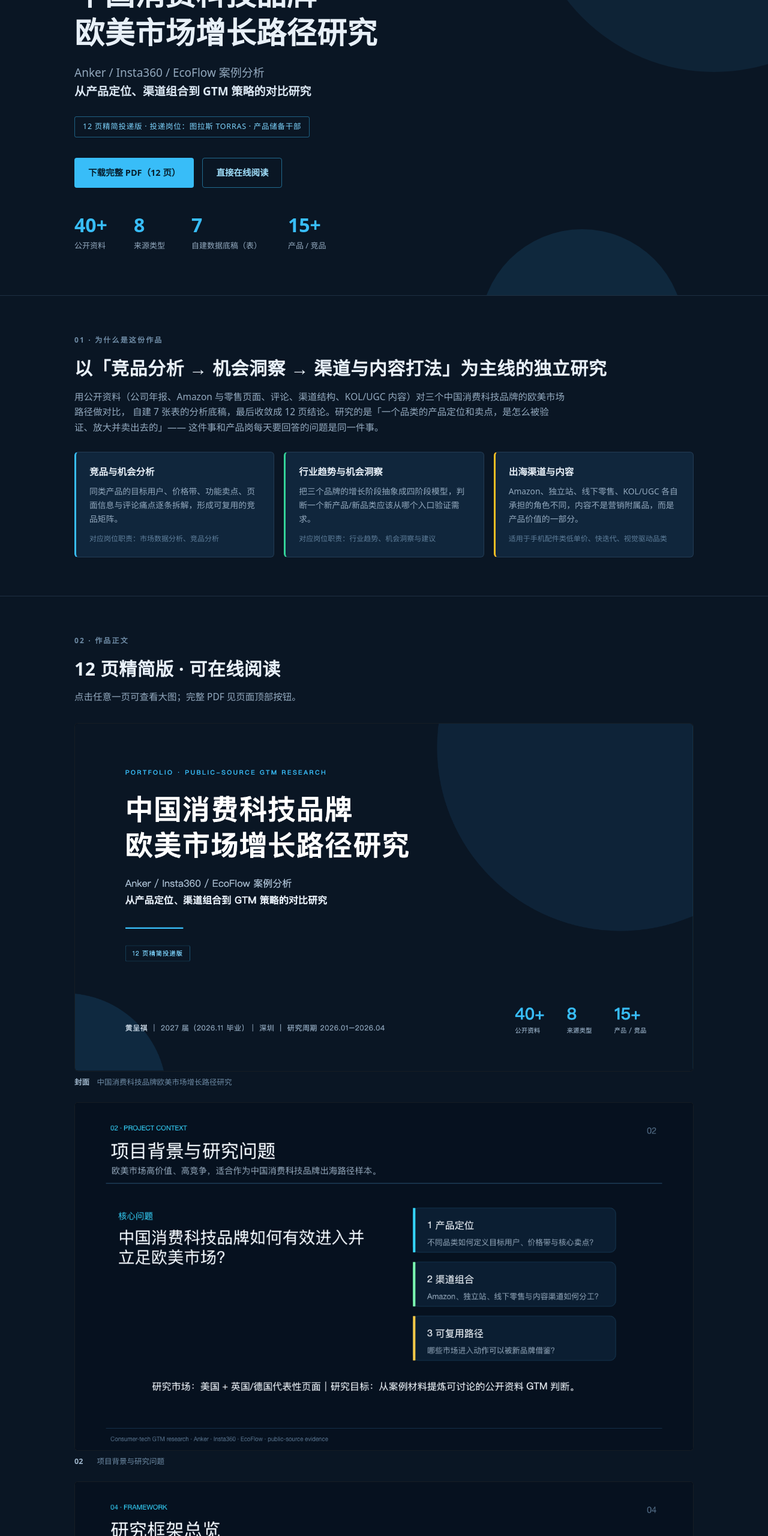
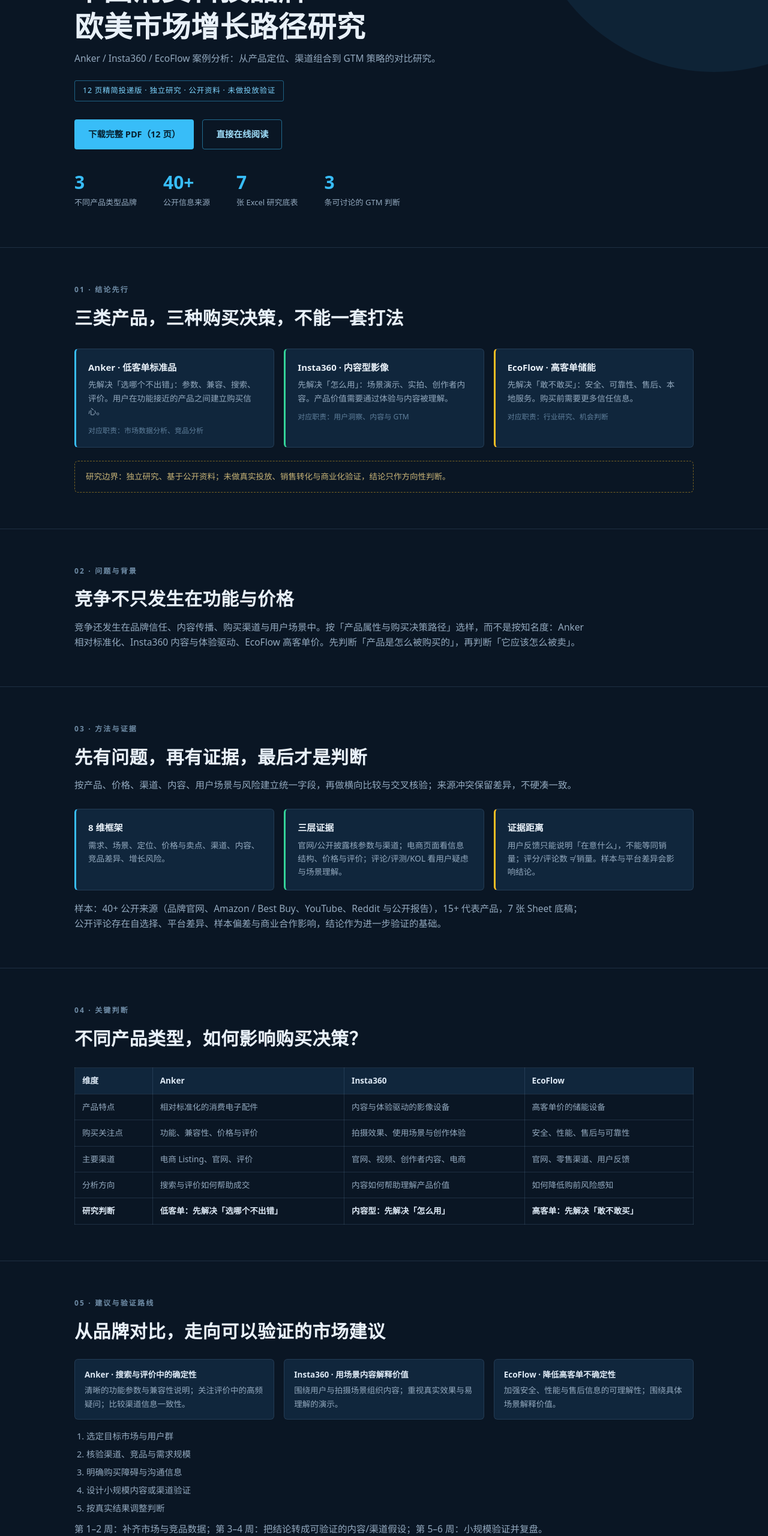
Before and after one commit to h142404351-hash/chengqi-portfolio, a plain HTML site: page index.html in a window 1280 px wide. Shown: the part 180-2740 px from the top of the page at 60% size. Drawn offline with Linux system fonts and the light colour scheme.

Commit message:
更新消费科技作品集内容：同步最新案例结论（三类产品/3条判断/8维框架/验证路线），统计与日期更新

```diff
--- a/index.html
+++ b/index.html
@@ -6,186 +6,157 @@
 <meta name="robots" content="noindex, nofollow">
 <title>黄呈祺 · 作品集｜中国消费科技品牌欧美市场增长路径研究</title>
 <style>
-  :root{
-    --bg:#0A1624; --bg2:#0F2135; --card:#10263C; --line:rgba(120,160,200,.18);
-    --fg:#E8F0F8; --muted:#93A9BE; --cyan:#38BDF8; --green:#34D399; --amber:#FBBF24;
-  }
-  *{box-sizing:border-box}
-  html{scroll-behavior:smooth}
-  body{
-    margin:0;background:var(--bg);color:var(--fg);
-    font-family:"PingFang SC","Hiragino Sans GB","Heiti SC","Microsoft YaHei",system-ui,sans-serif;
-    -webkit-font-smoothing:antialiased;line-height:1.65;
-  }
+:root{--bg:#0A1624;--bg2:#0F2135;--card:#10263C;--line:rgba(120,160,200,.18);--fg:#E8F0F8;--muted:#93A9BE;--cyan:#38BDF8;--green:#34D399;--amber:#FBBF24}
+*{box-sizing:border-box}html{scroll-behavior:smooth}
+body{margin:0;background:var(--bg);color:var(--fg);font-family:"PingFang SC","Hiragino Sans GB","Heiti SC","Microsoft YaHei",system-ui,sans-serif;-webkit-font-smoothing:antialiased;line-height:1.65}
 a{color:var(--cyan);text-decoration:none}
 .wrap{max-width:1080px;margin:0 auto;padding:0 24px}
-  /* hero */
-  .hero{position:relative;overflow:hidden;padding:96px 0 72px;border-bottom:1px solid var(--line)}
-  .hero::before,.hero::after{content:"";position:absolute;border-radius:50%;background:#123049;opacity:.5}
-  .hero::before{width:620px;height:620px;right:-220px;top:-320px}
-  .hero::after{width:340px;height:340px;right:140px;bottom:-230px;background:#143A57}
+.hero{position:relative;overflow:hidden;padding:92px 0 64px;border-bottom:1px solid var(--line)}
+.hero::before{content:"";position:absolute;width:620px;height:620px;right:-220px;top:-320px;border-radius:50%;background:#123049;opacity:.5}
 .hero .wrap{position:relative}
 .eyebrow{font-size:12px;letter-spacing:.22em;color:var(--cyan);font-weight:600}
-  h1{font-size:clamp(28px,4.2vw,50px);line-height:1.28;margin:22px 0 0;letter-spacing:.5px}
-  .sub{margin-top:20px;font-size:clamp(15px,1.6vw,19px);color:var(--muted)}
-  .sub b{color:#DCE8F4;font-weight:600}
-  .tag{display:inline-block;margin-top:26px;padding:6px 13px;border:1px solid rgba(56,189,248,.45);border-radius:3px;font-size:12.5px;color:#7DD3FC;letter-spacing:.06em}
-  .btns{margin-top:34px;display:flex;gap:14px;flex-wrap:wrap}
+h1{font-size:clamp(28px,4.2vw,48px);line-height:1.28;margin:20px 0 0;letter-spacing:.5px}
+.sub{margin-top:18px;font-size:clamp(15px,1.6vw,19px);color:var(--muted)} .sub b{color:#DCE8F4}
+.tag{display:inline-block;margin-top:24px;padding:6px 13px;border:1px solid rgba(56,189,248,.45);border-radius:3px;font-size:12.5px;color:#7DD3FC;letter-spacing:.06em}
+.btns{margin-top:30px;display:flex;gap:14px;flex-wrap:wrap}
 .btn{padding:12px 22px;border-radius:4px;font-size:14.5px;font-weight:600;border:1px solid transparent}
-  .btn.primary{background:var(--cyan);color:#06202F}
-  .btn.ghost{border-color:rgba(56,189,248,.5);color:#9EDCF8}
-  .stats{display:flex;gap:44px;margin-top:46px;flex-wrap:wrap}
-  .stat b{display:block;font-size:32px;color:var(--cyan);line-height:1;font-weight:600}
+.btn.primary{background:var(--cyan);color:#06202F} .btn.ghost{border-color:rgba(56,189,248,.5);color:#9EDCF8}
+.stats{display:flex;gap:44px;margin-top:40px;flex-wrap:wrap}
+.stat b{display:block;font-size:30px;color:var(--cyan);line-height:1;font-weight:600}
 .stat em{display:block;margin-top:8px;font-size:13px;color:var(--muted);font-style:normal}
-  /* sections */
-  section{padding:64px 0;border-bottom:1px solid var(--line)}
+section{padding:60px 0;border-bottom:1px solid var(--line)}
 .kicker{font-size:12px;letter-spacing:.18em;color:#6F8CA6;font-weight:600}
 h2{font-size:clamp(22px,2.6vw,30px);margin:12px 0 8px;letter-spacing:.5px}
-  .lead{color:var(--muted);font-size:15.5px;max-width:820px;margin:10px 0 0}
-  .cards{display:grid;grid-template-columns:repeat(auto-fit,minmax(240px,1fr));gap:16px;margin-top:28px}
-  .card{background:var(--card);border:1px solid var(--line);border-left:3px solid var(--cyan);border-radius:6px;padding:20px 22px}
-  .card:nth-child(2){border-left-color:var(--green)}
-  .card:nth-child(3){border-left-color:var(--amber)}
-  .card h3{margin:0 0 8px;font-size:15.5px}
-  .card p{margin:0;font-size:13.8px;color:var(--muted)}
-  .card .mini{display:block;margin-top:12px;font-size:12px;color:#5F7F9B}
-  /* pages */
-  .pages{display:grid;gap:22px;margin-top:30px}
-  figure{margin:0}
-  figure a{display:block;border-radius:6px;overflow:hidden;border:1px solid var(--line);background:#000;line-height:0}
-  figure img{width:100%;height:auto;display:block;transition:opacity .15s}
-  figure a:hover img{opacity:.9}
-  figcaption{margin-top:8px;font-size:12.5px;color:#6F8CA6;display:flex;gap:10px}
-  figcaption b{color:#9FB6CB;font-weight:600;min-width:2.2em}
-  /* method */
-  .twocol{display:grid;grid-template-columns:1.15fr .85fr;gap:36px;margin-top:26px}
-  .list{margin:0;padding-left:18px;color:var(--muted);font-size:14.4px}
-  .list li{margin:9px 0}
-  .list b{color:#D7E4F0;font-weight:600}
-  .box{background:var(--bg2);border:1px solid var(--line);border-radius:6px;padding:20px 22px}
-  .box h3{margin:0 0 12px;font-size:14px;color:#9FB6CB;letter-spacing:.04em}
-  .box .row{display:flex;justify-content:space-between;gap:12px;padding:8px 0;border-bottom:1px dashed var(--line);font-size:13.5px;color:var(--muted)}
-  .box .row:last-child{border-bottom:0}
-  .box .row b{color:var(--fg);font-weight:600}
-  footer{padding:44px 0 60px;color:#5F7F9B;font-size:13px}
-  footer .wrap{display:flex;justify-content:space-between;gap:16px;flex-wrap:wrap}
-  @media (max-width:760px){
-    .twocol{grid-template-columns:1fr;gap:24px}
-    .hero{padding:64px 0 52px}
-    .stats{gap:28px}
-  }
+.lead{color:var(--muted);font-size:15.5px;max-width:860px;margin:10px 0 0}
+.cards{display:grid;grid-template-columns:repeat(auto-fit,minmax(240px,1fr));gap:16px;margin-top:26px}
+.card{background:var(--card);border:1px solid var(--line);border-left:3px solid var(--cyan);border-radius:6px;padding:18px 20px}
+.card:nth-child(2){border-left-color:var(--green)} .card:nth-child(3){border-left-color:var(--amber)}
+.card h3{margin:0 0 6px;font-size:15px} .card p{margin:0;font-size:13.6px;color:var(--muted)}
+.card .mini{display:block;margin-top:10px;font-size:12px;color:#5F7F9B}
+.bound{margin-top:22px;padding:14px 18px;border:1px dashed rgba(251,191,36,.45);border-radius:6px;color:#C8B477;font-size:13.5px}
+table{width:100%;border-collapse:collapse;margin-top:24px;font-size:13.6px}
+th,td{border:1px solid var(--line);padding:10px 12px;text-align:left;vertical-align:top}
+th{background:var(--card);color:#DCE8F4;font-weight:600} td{color:var(--muted)}
+td b{color:#DCE8F4}
+.pages{display:grid;gap:24px;margin-top:28px}
+figure{margin:0} figure a{display:block;border-radius:6px;overflow:hidden;border:1px solid var(--line);background:#000;line-height:0}
+figure img{width:100%;height:auto;display:block} figure a:hover img{opacity:.92}
+figcaption{margin-top:8px;font-size:12.5px;color:#6F8CA6;display:flex;gap:10px} figcaption b{color:#9FB6CB;min-width:2.2em}
+ol.list{margin:16px 0 0;padding-left:20px;color:var(--muted);font-size:14.5px} ol.list li{margin:6px 0}
+.row{display:grid;grid-template-columns:repeat(auto-fit,minmax(260px,1fr));gap:16px;margin-top:22px}
+.step{background:var(--card);border:1px solid var(--line);border-radius:6px;padding:14px 16px;font-size:13.5px;color:var(--muted)} .step b{color:#DCE8F4;display:block;margin-bottom:4px}
+footer{padding:40px 0 60px;color:#5F7F9B;font-size:12.5px}
 </style>
 </head>
 <body>
-
-<header class="hero">
-  <div class="wrap">
+<header class="hero"><div class="wrap">
   <div class="eyebrow">PORTFOLIO · PUBLIC-SOURCE GTM RESEARCH</div>
   <h1>中国消费科技品牌<br>欧美市场增长路径研究</h1>
-    <div class="sub">
-      Anker / Insta360 / EcoFlow 案例分析<br>
-      <b>从产品定位、渠道组合到 GTM 策略的对比研究</b>
-    </div>
-    <div class="tag">12 页精简投递版 · 投递岗位：图拉斯 TORRAS · 产品储备干部</div>
+  <p class="lead">Anker / Insta360 / EcoFlow 案例分析：从产品定位、渠道组合到 GTM 策略的对比研究。</p>
+  <div class="tag">12 页精简投递版 · 独立研究 · 公开资料 · 未做投放验证</div>
   <div class="btns">
     <a class="btn primary" href="portfolio.pdf" target="_blank" rel="noopener">下载完整 PDF（12 页）</a>
     <a class="btn ghost" href="#pages">直接在线阅读</a>
   </div>
   <div class="stats">
-      <div class="stat"><b>40+</b><em>公开资料</em></div>
-      <div class="stat"><b>8</b><em>来源类型</em></div>
-      <div class="stat"><b>7</b><em>自建数据底稿（表）</em></div>
-      <div class="stat"><b>15+</b><em>产品 / 竞品</em></div>
+    <div class="stat"><b>3</b><em>不同产品类型品牌</em></div>
+    <div class="stat"><b>40+</b><em>公开信息来源</em></div>
+    <div class="stat"><b>7</b><em>张 Excel 研究底表</em></div>
+    <div class="stat"><b>3</b><em>条可讨论的 GTM 判断</em></div>
   </div>
+</div></header>
+
+<section><div class="wrap">
+  <div class="kicker">01 · 结论先行</div>
+  <h2>三类产品，三种购买决策，不能一套打法</h2>
+  <div class="cards">
+    <div class="card"><h3>Anker · 低客单标准品</h3><p>先解决「选哪个不出错」：参数、兼容、搜索、评价。用户在功能接近的产品之间建立购买信心。</p><span class="mini">对应职责：市场数据分析、竞品分析</span></div>
+    <div class="card"><h3>Insta360 · 内容型影像</h3><p>先解决「怎么用」：场景演示、实拍、创作者内容。产品价值需要通过体验与内容被理解。</p><span class="mini">对应职责：用户洞察、内容与 GTM</span></div>
+    <div class="card"><h3>EcoFlow · 高客单储能</h3><p>先解决「敢不敢买」：安全、可靠性、售后、本地服务。购买前需要更多信任信息。</p><span class="mini">对应职责：行业研究、机会判断</span></div>
   </div>
-</header>
+  <div class="bound">研究边界：独立研究、基于公开资料；未做真实投放、销售转化与商业化验证，结论只作方向性判断。</div>
+</div></section>
 
-<section id="why">
-  <div class="wrap">
-    <div class="kicker">01 · 为什么是这份作品</div>
-    <h2>以「竞品分析 → 机会洞察 → 渠道与内容打法」为主线的独立研究</h2>
-    <p class="lead">
-      用公开资料（公司年报、Amazon 与零售页面、评论、渠道结构、KOL/UGC 内容）对三个中国消费科技品牌的欧美市场路径做对比，
-      自建 7 张表的分析底稿，最后收敛成 12 页结论。研究的是「一个品类的产品定位和卖点，是怎么被验证、放大并卖出去的」——
-      这件事和产品岗每天要回答的问题是同一件事。
-    </p>
+<section><div class="wrap">
+  <div class="kicker">02 · 问题与背景</div>
+  <h2>竞争不只发生在功能与价格</h2>
+  <p class="lead">竞争还发生在品牌信任、内容传播、购买渠道与用户场景中。按「产品属性与购买决策路径」选样，而不是按知名度：Anker 相对标准化、Insta360 内容与体验驱动、EcoFlow 高客单价。先判断「产品是怎么被购买的」，再判断「它应该怎么被卖」。</p>
+</div></section>
+
+<section><div class="wrap">
+  <div class="kicker">03 · 方法与证据</div>
+  <h2>先有问题，再有证据，最后才是判断</h2>
+  <p class="lead">按产品、价格、渠道、内容、用户场景与风险建立统一字段，再做横向比较与交叉核验；来源冲突保留差异，不硬凑一致。</p>
   <div class="cards">
-      <div class="card">
-        <h3>竞品与机会分析</h3>
-        <p>同类产品的目标用户、价格带、功能卖点、页面信息与评论痛点逐条拆解，形成可复用的竞品矩阵。</p>
-        <span class="mini">对应岗位职责：市场数据分析、竞品分析</span>
+    <div class="card"><h3>8 维框架</h3><p>需求、场景、定位、价格与卖点、渠道、内容、竞品差异、增长风险。</p></div>
+    <div class="card"><h3>三层证据</h3><p>官网/公开披露核参数与渠道；电商页面看信息结构、价格与评价；评论/评测/KOL 看用户疑虑与场景理解。</p></div>
+    <div class="card"><h3>证据距离</h3><p>用户反馈只能说明「在意什么」，不能等同销量；评分/评论数 ≠ 销量。样本与平台差异会影响结论。</p></div>
   </div>
-      <div class="card">
-        <h3>行业趋势与机会洞察</h3>
-        <p>把三个品牌的增长阶段抽象成四阶段模型，判断一个新产品/新品类应该从哪个入口验证需求。</p>
-        <span class="mini">对应岗位职责：行业趋势、机会洞察与建议</span>
+  <p class="lead" style="margin-top:18px">样本：40+ 公开来源（品牌官网、Amazon / Best Buy、YouTube、Reddit 与公开报告），15+ 代表产品，7 张 Sheet 底稿；公开评论存在自选择、平台差异、样本偏差与商业合作影响，结论作为进一步验证的基础。</p>
+</div></section>
+
+<section><div class="wrap">
+  <div class="kicker">04 · 关键判断</div>
+  <h2>不同产品类型，如何影响购买决策？</h2>
+  <table>
+    <tr><th>维度</th><th>Anker</th><th>Insta360</th><th>EcoFlow</th></tr>
+    <tr><td>产品特点</td><td>相对标准化的消费电子配件</td><td>内容与体验驱动的影像设备</td><td>高客单价的储能设备</td></tr>
+    <tr><td>购买关注点</td><td>功能、兼容性、价格与评价</td><td>拍摄效果、使用场景与创作体验</td><td>安全、性能、售后与可靠性</td></tr>
+    <tr><td>主要渠道</td><td>电商 Listing、官网、评价</td><td>官网、视频、创作者内容、电商</td><td>官网、零售渠道、用户反馈</td></tr>
+    <tr><td>分析方向</td><td>搜索与评价如何帮助成交</td><td>内容如何帮助理解产品价值</td><td>如何降低购前风险感知</td></tr>
+    <tr><td><b>研究判断</b></td><td><b>低客单：先解决「选哪个不出错」</b></td><td><b>内容型：先解决「怎么用」</b></td><td><b>高客单：先解决「敢不敢买」</b></td></tr>
+  </table>
+</div></section>
+
+<section><div class="wrap">
+  <div class="kicker">05 · 建议与验证路线</div>
+  <h2>从品牌对比，走向可以验证的市场建议</h2>
+  <div class="row">
+    <div class="step"><b>Anker · 搜索与评价中的确定性</b>清晰的功能参数与兼容性说明；关注评价中的高频疑问；比较渠道信息一致性。</div>
+    <div class="step"><b>Insta360 · 用场景内容解释价值</b>围绕用户与拍摄场景组织内容；重视真实效果与易理解的演示。</div>
+    <div class="step"><b>EcoFlow · 降低高客单不确定性</b>加强安全、性能与售后信息的可理解性；围绕具体场景解释价值。</div>
   </div>
-      <div class="card">
-        <h3>出海渠道与内容</h3>
-        <p>Amazon、独立站、线下零售、KOL/UGC 各自承担的角色不同，内容不是营销附属品，而是产品价值的一部分。</p>
-        <span class="mini">适用于手机配件类低单价、快迭代、视觉驱动品类</span>
+  <ol class="list">
+    <li>选定目标市场与用户群</li>
+    <li>核验渠道、竞品与需求规模</li>
+    <li>明确购买障碍与沟通信息</li>
+    <li>设计小规模内容或渠道验证</li>
+    <li>按真实结果调整判断</li>
+  </ol>
+  <p class="lead">第 1–2 周：补齐市场与竞品数据；第 3–4 周：把结论转成可验证的内容/渠道假设；第 5–6 周：小规模验证并复盘。</p>
+</div></section>
+
+<section id="pages"><div class="wrap">
+  <div class="kicker">06 · 作品正文</div>
+  <h2>12 页精简版 · 可在线阅读</h2>
+  <p class="lead">点击任意一页查看大图；完整 PDF 见页面顶部按钮。</p>
+  <div class="pages">
+<figure><a href="img/p01.png" target="_blank" rel="noopener"><img src="img/p01.png" alt="封面" loading="lazy"></a><figcaption><b>封面</b><span>中国消费科技品牌欧美市场增长路径研究</span></figcaption></figure>
+<figure><a href="img/p02.png" target="_blank" rel="noopener"><img src="img/p02.png" alt="02" loading="lazy"></a><figcaption><b>02</b><span>项目背景与研究问题</span></figcaption></figure>
+<figure><a href="img/p03.png" target="_blank" rel="noopener"><img src="img/p03.png" alt="04" loading="lazy"></a><figcaption><b>04</b><span>研究框架总览</span></figcaption></figure>
+<figure><a href="img/p04.png" target="_blank" rel="noopener"><img src="img/p04.png" alt="05" loading="lazy"></a><figcaption><b>05</b><span>数据来源与数据底盘样例</span></figcaption></figure>
+<figure><a href="img/p05.png" target="_blank" rel="noopener"><img src="img/p05.png" alt="06" loading="lazy"></a><figcaption><b>06</b><span>三个品牌的 GTM 路径总览</span></figcaption></figure>
+<figure><a href="img/p06.png" target="_blank" rel="noopener"><img src="img/p06.png" alt="07" loading="lazy"></a><figcaption><b>07</b><span>Anker 案例分析</span></figcaption></figure>
+<figure><a href="img/p07.png" target="_blank" rel="noopener"><img src="img/p07.png" alt="08" loading="lazy"></a><figcaption><b>08</b><span>Insta360 案例分析</span></figcaption></figure>
+<figure><a href="img/p08.png" target="_blank" rel="noopener"><img src="img/p08.png" alt="09" loading="lazy"></a><figcaption><b>09</b><span>EcoFlow 案例分析</span></figcaption></figure>
+<figure><a href="img/p09.png" target="_blank" rel="noopener"><img src="img/p09.png" alt="12" loading="lazy"></a><figcaption><b>12</b><span>Amazon 页面分析：Anker Nano 30W 样例</span></figcaption></figure>
+<figure><a href="img/p10.png" target="_blank" rel="noopener"><img src="img/p10.png" alt="16" loading="lazy"></a><figcaption><b>16</b><span>渠道矩阵</span></figcaption></figure>
+<figure><a href="img/p11.png" target="_blank" rel="noopener"><img src="img/p11.png" alt="17" loading="lazy"></a><figcaption><b>17</b><span>GTM 四阶段模型</span></figcaption></figure>
+<figure><a href="img/p12.png" target="_blank" rel="noopener"><img src="img/p12.png" alt="20" loading="lazy"></a><figcaption><b>20</b><span>结论页</span></figcaption></figure>
   </div>
+</div></section>
+
+<section><div class="wrap">
+  <div class="kicker">07 · 作品与交付</div>
+  <h2>可追溯，而不是「讲故事」</h2>
+  <p class="lead">7 张表的数据底稿：品牌概览、产品与竞品数据库、电商与零售页面分析、渠道矩阵、内容与 KOL 分析、洞察总结、来源记录。40+ 条资料逐条留出处，关键结论可回溯到原始页面。</p>
+  <div class="cards">
+    <div class="card"><h3>12 页精简投递版</h3><p>PDF，适合投递与 15 分钟讲解。</p></div>
+    <div class="card"><h3>7 表数据底稿</h3><p>Excel，含来源、字段与交叉核验记录。</p></div>
+    <div class="card"><h3>中英文 Brief</h3><p>一页英文摘要，适合外企/跨境岗位。</p></div>
   </div>
-  </div>
-</section>
+</div></section>
 
-<section id="pages">
-  <div class="wrap">
-    <div class="kicker">02 · 作品正文</div>
-    <h2>12 页精简版 · 可在线阅读</h2>
-    <p class="lead">点击任意一页可查看大图；完整 PDF 见页面顶部按钮。</p>
-    <div class="pages">
-      <figure><a href="img/p01.png" target="_blank" rel="noopener"><img loading="lazy" src="img/p01.png" alt="封面"></a><figcaption><b>封面</b>中国消费科技品牌欧美市场增长路径研究</figcaption></figure>
-      <figure><a href="img/p02.png" target="_blank" rel="noopener"><img loading="lazy" src="img/p02.png" alt="项目背景与研究问题"></a><figcaption><b>02</b>项目背景与研究问题</figcaption></figure>
-      <figure><a href="img/p03.png" target="_blank" rel="noopener"><img loading="lazy" src="img/p03.png" alt="研究框架总览"></a><figcaption><b>04</b>研究框架总览</figcaption></figure>
-      <figure><a href="img/p04.png" target="_blank" rel="noopener"><img loading="lazy" src="img/p04.png" alt="数据来源与数据底盘"></a><figcaption><b>05</b>数据来源与数据底盘样例</figcaption></figure>
-      <figure><a href="img/p05.png" target="_blank" rel="noopener"><img loading="lazy" src="img/p05.png" alt="三个品牌的GTM路径总览"></a><figcaption><b>06</b>三个品牌的 GTM 路径总览</figcaption></figure>
-      <figure><a href="img/p06.png" target="_blank" rel="noopener"><img loading="lazy" src="img/p06.png" alt="Anker案例分析"></a><figcaption><b>07</b>Anker 案例分析</figcaption></figure>
-      <figure><a href="img/p07.png" target="_blank" rel="noopener"><img loading="lazy" src="img/p07.png" alt="Insta360案例分析"></a><figcaption><b>08</b>Insta360 案例分析</figcaption></figure>
-      <figure><a href="img/p08.png" target="_blank" rel="noopener"><img loading="lazy" src="img/p08.png" alt="EcoFlow案例分析"></a><figcaption><b>09</b>EcoFlow 案例分析</figcaption></figure>
-      <figure><a href="img/p09.png" target="_blank" rel="noopener"><img loading="lazy" src="img/p09.png" alt="Amazon页面分析"></a><figcaption><b>12</b>Amazon 页面分析：Anker Nano 30W 样例</figcaption></figure>
-      <figure><a href="img/p10.png" target="_blank" rel="noopener"><img loading="lazy" src="img/p10.png" alt="渠道矩阵"></a><figcaption><b>16</b>渠道矩阵</figcaption></figure>
-      <figure><a href="img/p11.png" target="_blank" rel="noopener"><img loading="lazy" src="img/p11.png" alt="GTM四阶段模型"></a><figcaption><b>17</b>GTM 四阶段模型</figcaption></figure>
-      <figure><a href="img/p12.png" target="_blank" rel="noopener"><img loading="lazy" src="img/p12.png" alt="结论页"></a><figcaption><b>20</b>结论页</figcaption></figure>
-    </div>
-  </div>
-</section>
-
-<section id="method">
-  <div class="wrap">
-    <div class="kicker">03 · 方法、数据与产出</div>
-    <h2>可追溯，而不是「讲故事」</h2>
-    <div class="twocol">
-      <div>
-        <ul class="list">
-          <li><b>数据来源</b>：公司年报与公开财报、Amazon / Best Buy / REI 等零售页面、产品页与评论、YouTube 与 TikTok 内容、Kickstarter/Indiegogo 众筹页、品牌官网。</li>
-          <li><b>底稿</b>：7 张表——品牌概览、产品与竞品数据库、电商与零售页面分析、渠道矩阵、内容与 KOL 分析、洞察总结、来源记录；40+ 条资料逐条留出处。</li>
-          <li><b>方法</b>：先把三个品牌放进同一套维度（需求 / 场景 / 定位 / 渠道 / 内容 / 竞品 / 风险），再横向对比，避免只讲单案例故事。</li>
-          <li><b>结论</b>：低客单标准品靠搜索与评价冷启动；视觉创新型产品靠内容扩散；高客单产品先建立信任。不同品类不能用一套出海打法。</li>
-        </ul>
-      </div>
-      <div class="box">
-        <h3>产出物</h3>
-        <div class="row"><span>12 页精简投递版</span><b>PDF</b></div>
-        <div class="row"><span>20 页综合版（含附录）</span><b>PDF</b></div>
-        <div class="row"><span>可编辑源文件</span><b>PPT</b></div>
-        <div class="row"><span>7 表数据底稿</span><b>Excel</b></div>
-        <div class="row"><span>英文 1 页 Brief</span><b>PDF</b></div>
-        <div class="row"><span>项目周期</span><b>2026.01–2026.04</b></div>
-      </div>
-    </div>
-  </div>
-</section>
-
-<footer>
-  <div class="wrap">
-    <div>黄呈祺 · 2027 届（2026.11 毕业）· 深圳<br>作品与研究均为本人独立完成；数据来自公开来源，结论为个人判断。</div>
-    <div style="text-align:right">
-      <a href="portfolio.pdf" target="_blank" rel="noopener">下载 PDF</a><br>
-      <span style="color:#3E5871">最后更新 2026-11-01</span>
-    </div>
-  </div>
-</footer>
-
+<footer><div class="wrap">黄呈祺 · 2027 届（2026.11 毕业）· 深圳　｜　作品与研究均为本人独立完成；数据来自公开来源，结论为个人判断。　最后更新 2026-11-18</div></footer>
 </body>
 </html>
```
Lines whose indentation alone changed are shown as unchanged.
